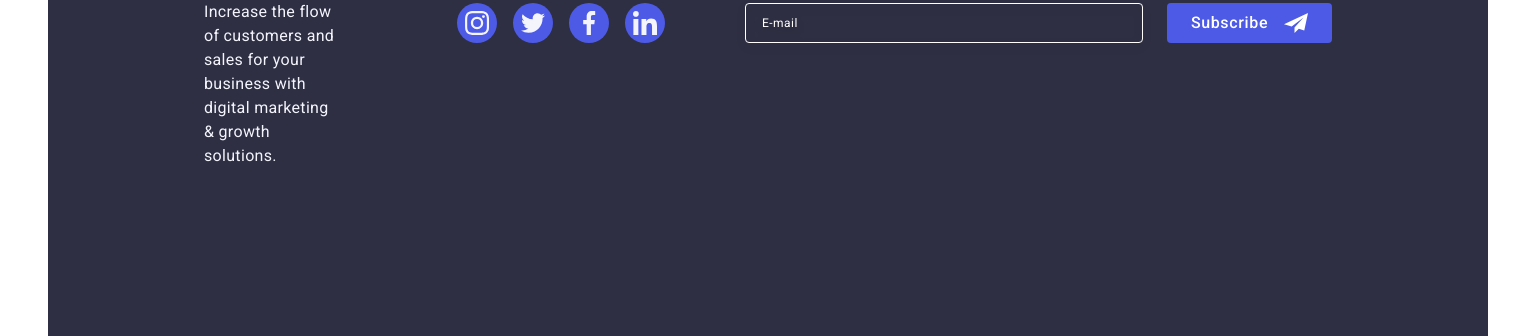
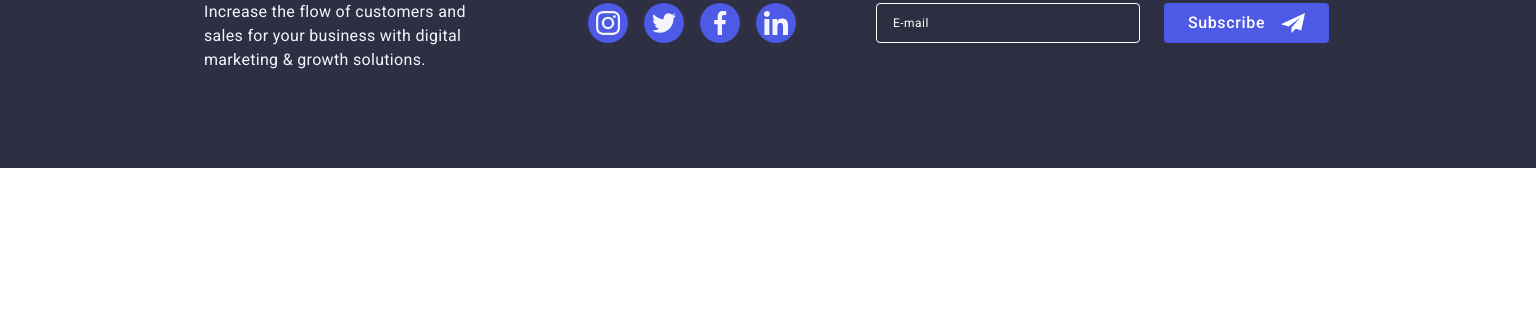
Before and after one commit to AndrewVgsoh/goit-markup-hw-06, a plain HTML site: page index.html in a window 1536 px wide. Shown: the part 3103-3439 px from the top of the page. After the commit the page ends 3271 px from the top, so only its background shows below. Drawn offline with nearby package versions, Linux system fonts and the light colour scheme.

Commit message:
hw6
footer

```diff
--- a/css/media.css
+++ b/css/media.css
@@ -36,8 +36,11 @@
     }
 
     .footer {
-        width: 428px;
+        width: 100%;
         justify-content: center;
+    }
+    .footer-div {
+        width: 396px;
     }
 }
 
@@ -109,12 +112,39 @@
         }
 
         .footer {
-            width: 768px;
-            align-items: center;
+            width: 100%;
+
         }
         .footer-div {
             display: flex;
+            flex-direction: row;
+            flex-wrap: wrap;
+
+            width: 584px;
+            gap: 72px 24px;
         }
+        .footer-divs {
+            display: flex;
+            gap: 24px;
+
+        }
+        .footer-div-one {
+            align-items: start;
+        }
+        .footer-div-two {
+            align-items: start;
+        }
+
+        .footer-three-text {
+           text-align: left;
+        }
+        .footer-input {
+            width: 264px;
+        }
+       .footer-form {
+        display: flex;
+        gap: 24px;
+       }
 
     }
 
@@ -199,20 +229,19 @@
         }
 
         .footer {
-            width: 1440px;
+            width: 100%;
         }
-
+       .footer-div {
+        width: 1440px;
+        flex-wrap: nowrap;
+        gap: 0;
+       }
         .footer-form {
             display: flex;
             gap: 24px;
         }
-        .footer-div-one {
-            margin-right: 120px;
-          }
-          .footer-div-two {
-            margin-right: 80px;
-          }
-          footer .site-logo {
-            align-items: left;
-          }
+       .footer-divs {
+        gap: 120px;
+        margin-right: 80px;
+       }
     }
--- a/css/styles.css
+++ b/css/styles.css
@@ -446,13 +446,13 @@ footer .site-logo {
   align-items: baseline;
 }
 .footer-div-one {
-  margin-bottom: 72px;
+
   align-items: center;
   display: flex;
   flex-direction: column;
 }
 .footer-div-two {
-  margin-bottom: 72px;
+
   display: flex;
   flex-direction: column;
   align-items: center;
--- a/index.html
+++ b/index.html
@@ -502,6 +502,7 @@
     </main>
     <footer class="footer">
       <div class="footer-div container">
+        <div class="footer-divs">
         <div class="footer-div-one">
           <a href="./index.html" class="site-logo"
             ><span class="logo-part">WEB</span> <span class="logo-white">STUDIO</span></a
@@ -568,6 +569,7 @@
             </li>
           </ul>
         </div>
+      </div>
         <div class="footer-div-tree">
           <p class="footer-three-text">Subscribe</p>
           <form class="footer-form">
```
